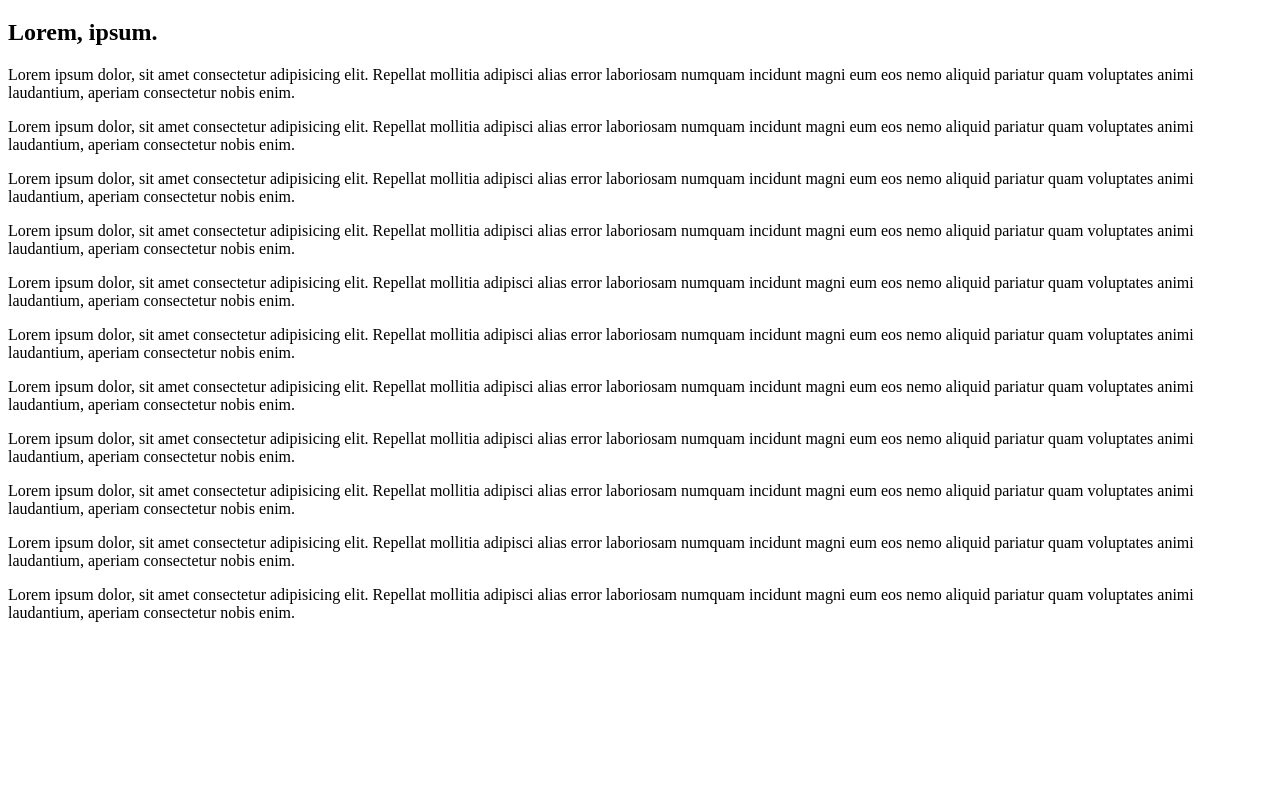
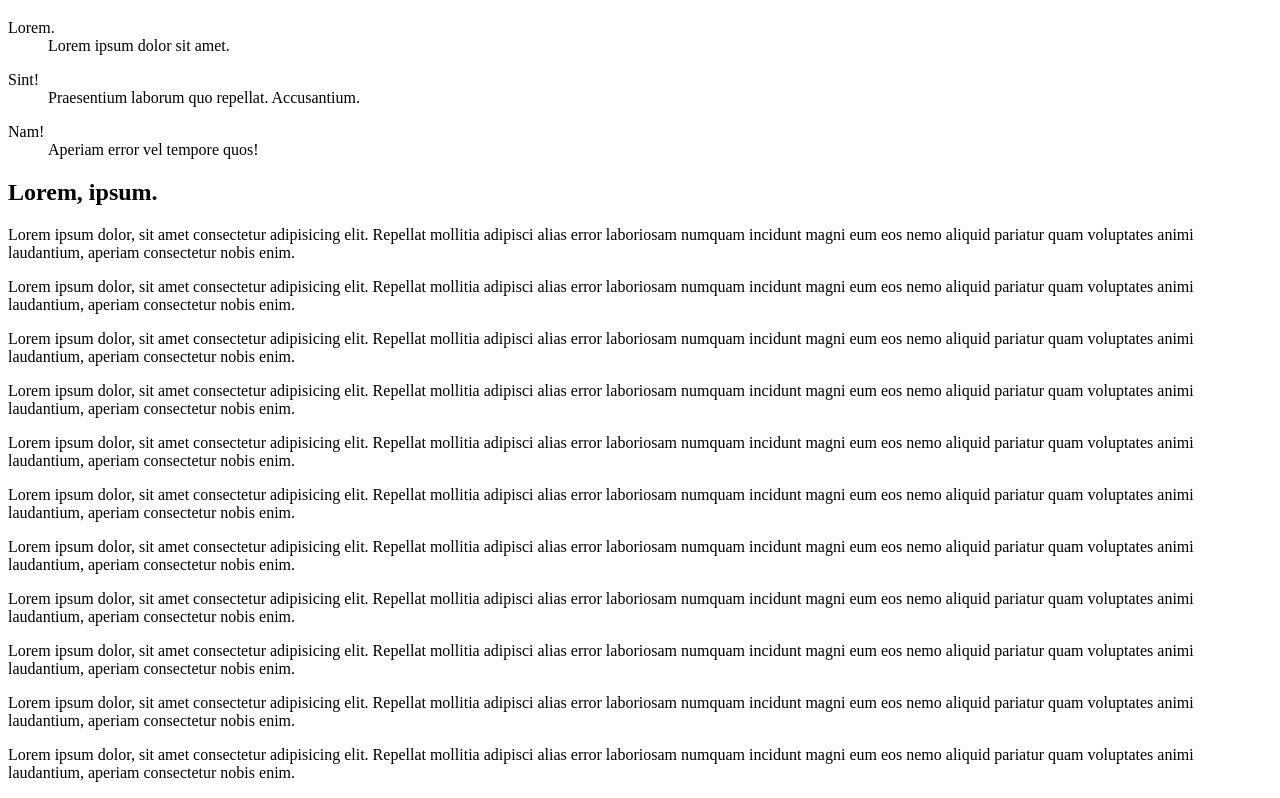
Before and after one commit to MMI-SAE-105/2022-r113-tp2-menu-alpinejs-YannPernette, a website: page index.html in a window 1280 px wide. Shown: the part 90-888 px from the top of the page. Before the commit the page ends 800 px from the top, so only its background shows below. Drawn offline with nearby package versions, Linux system fonts and the light colour scheme.

Commit message:
ajout description liste

```diff
--- a/index.html
+++ b/index.html
@@ -43,6 +43,20 @@
         </ul>
       </nav>
     </header>
+
+    <dl>
+      <dt>Lorem.</dt>
+      <dd>Lorem ipsum dolor sit amet.</dd>
+    </dl>
+    <dl>
+      <dt>Sint!</dt>
+      <dd>Praesentium laborum quo repellat. Accusantium.</dd>
+    </dl>
+    <dl>
+      <dt>Nam!</dt>
+      <dd>Aperiam error vel tempore quos!</dd>
+    </dl>
+
     <!-- h2>lorem2^p>lorem -->
     <h2>Lorem, ipsum.</h2>
     <p>
```
